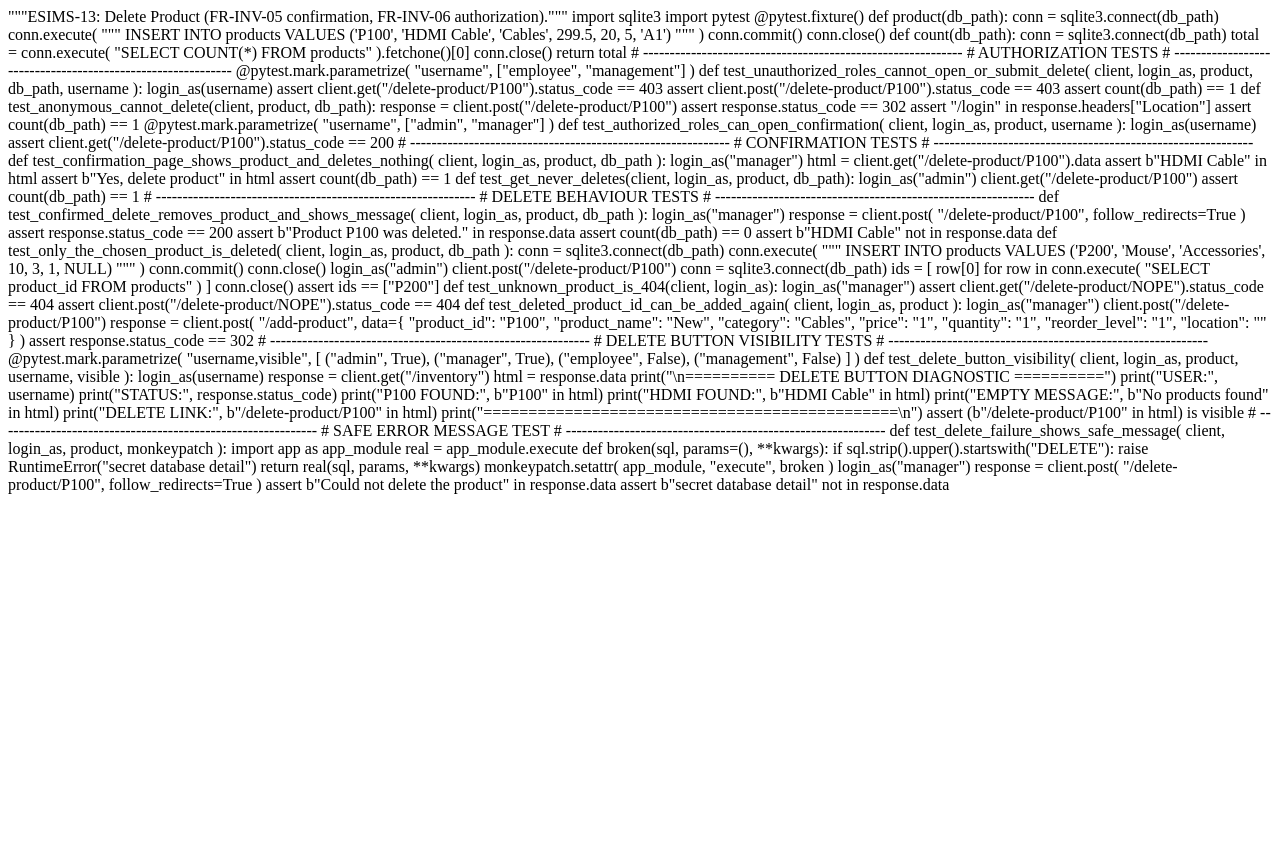
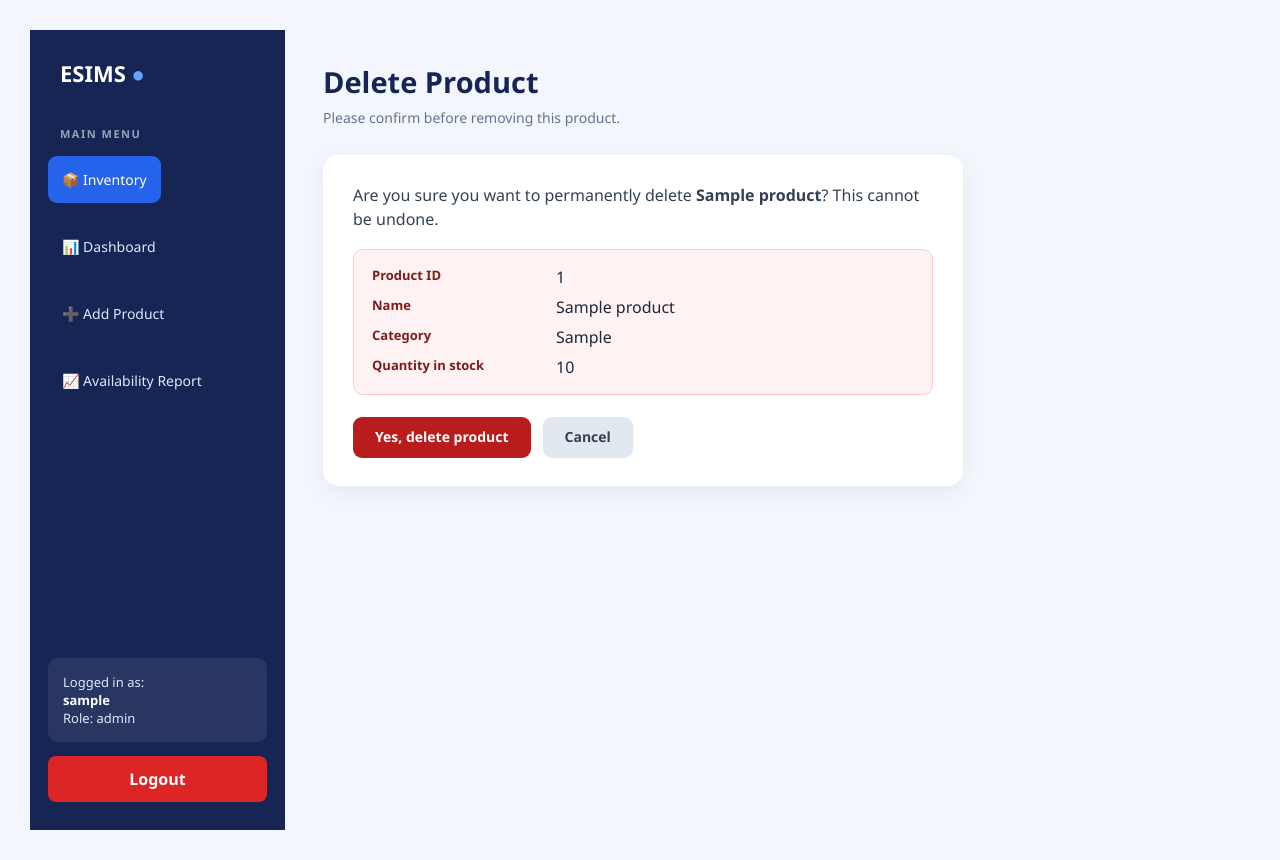
Before and after one commit to Inventory-Management-System-G16/Electronics_Store_Inventory_Management_System, a Flask app: page /delete-product/1 in a window 1280 px wide. Before the commit the page ends 494 px from the top, so only its background shows below. Run offline with Flask 3, Linux system fonts and the light colour scheme; the visitor is signed in with stand-in values (Sample User, id 1); tables that the repository leaves empty hold one stand-in row (values such as "Sample post").

Commit message:
fix: restore delete confirmation page

```diff
--- a/backend/templates/delete_product.html
+++ b/backend/templates/delete_product.html
@@ -1,247 +1,273 @@
-"""ESIMS-13: Delete Product (FR-INV-05 confirmation, FR-INV-06 authorization)."""
+<!DOCTYPE html>
+<html lang="en">
+<head>
+    <meta charset="UTF-8">
+    <meta name="viewport" content="width=device-width, initial-scale=1.0">
+    <title>ESIMS | Delete Product</title>
 
-import sqlite3
-import pytest
+    <link rel="stylesheet" href="{{ url_for('static', filename='style.css') }}">
 
+    <style>
+        * { box-sizing: border-box; }
 
-@pytest.fixture()
-def product(db_path):
-    conn = sqlite3.connect(db_path)
+        body {
+            margin: 0;
+            font-family: "Segoe UI", Arial, sans-serif;
+            background: #f3f6fc;
+            color: #1e293b;
+        }
 
-    conn.execute(
-        """
-        INSERT INTO products
-        VALUES ('P100', 'HDMI Cable', 'Cables', 299.5, 20, 5, 'A1')
-        """
-    )
+        a { text-decoration: none; }
 
-    conn.commit()
-    conn.close()
+        .layout { display: flex; min-height: 100vh; }
 
+        .sidebar {
+            width: 255px;
+            background: #172554;
+            color: white;
+            padding: 28px 18px;
+            flex-shrink: 0;
+            display: flex;
+            flex-direction: column;
+        }
 
-def count(db_path):
-    conn = sqlite3.connect(db_path)
+        .brand {
+            font-size: 22px;
+            font-weight: 800;
+            padding: 0 12px 38px;
+        }
 
-    total = conn.execute(
-        "SELECT COUNT(*) FROM products"
-    ).fetchone()[0]
+        .brand span { color: #60a5fa; }
 
-    conn.close()
-    return total
+        .menu-title {
+            color: #94a3b8;
+            font-size: 11px;
+            font-weight: 700;
+            letter-spacing: 1.5px;
+            padding: 0 12px;
+            margin-bottom: 15px;
+        }
 
+        .menu a {
+            display: block;
+            padding: 14px;
+            margin-bottom: 8px;
+            color: #dbeafe;
+            border-radius: 9px;
+            font-size: 14px;
+        }
 
-# ------------------------------------------------------------
-# AUTHORIZATION TESTS
-# ------------------------------------------------------------
+        .menu a:hover, .menu a.active {
+            background: #2563eb;
+            color: white;
+        }
 
-@pytest.mark.parametrize(
-    "username",
-    ["employee", "management"]
-)
-def test_unauthorized_roles_cannot_open_or_submit_delete(
-    client, login_as, product, db_path, username
-):
-    login_as(username)
+        .sidebar-bottom { margin-top: auto; }
 
-    assert client.get("/delete-product/P100").status_code == 403
-    assert client.post("/delete-product/P100").status_code == 403
+        .user-box {
+            padding: 15px;
+            background: rgba(255,255,255,0.08);
+            border-radius: 10px;
+            margin-top: 35px;
+            font-size: 13px;
+            color: #dbeafe;
+            overflow-wrap: anywhere;
+        }
 
-    assert count(db_path) == 1
+        .user-box strong { color: white; }
 
+        .logout-button {
+            margin-top: 14px;
+            width: 100%;
+            padding: 12px;
+            background: #dc2626;
+            color: white;
+            border: none;
+            border-radius: 8px;
+            cursor: pointer;
+            font-weight: 600;
+        }
 
-def test_anonymous_cannot_delete(client, product, db_path):
-    response = client.post("/delete-product/P100")
+        .main-content {
+            flex: 1;
+            min-width: 0;
+            padding: 32px 38px;
+        }
 
-    assert response.status_code == 302
-    assert "/login" in response.headers["Location"]
+        .topbar {
+            display: flex;
+            justify-content: space-between;
+            align-items: center;
+            gap: 15px;
+            margin-bottom: 28px;
+        }
 
-    assert count(db_path) == 1
+        .heading h1 {
+            margin: 0 0 7px;
+            font-size: 29px;
+            color: #172554;
+        }
 
+        .heading p {
+            margin: 0;
+            color: #64748b;
+            font-size: 14px;
+        }
 
-@pytest.mark.parametrize(
-    "username",
-    ["admin", "manager"]
-)
-def test_authorized_roles_can_open_confirmation(
-    client, login_as, product, username
-):
-    login_as(username)
+        .system-status {
+            background: #dcfce7;
+            color: #15803d;
+            padding: 9px 15px;
+            border-radius: 20px;
+            font-size: 12px;
+            font-weight: 700;
+        }
 
-    assert client.get("/delete-product/P100").status_code == 200
+        .confirm-card {
+            background: #fff;
+            border-radius: 15px;
+            padding: 28px 30px;
+            box-shadow: 0 6px 22px rgba(15, 23, 42, 0.06);
+            max-width: 640px;
+        }
 
+        .confirm-card p { margin: 0 0 18px; color: #334155; line-height: 1.5; }
 
-# ------------------------------------------------------------
-# CONFIRMATION TESTS
-# ------------------------------------------------------------
+        .confirm-details {
+            margin: 0 0 22px;
+            padding: 16px 18px;
+            border: 1px solid #fecaca;
+            background: #fef2f2;
+            border-radius: 10px;
+            display: grid;
+            grid-template-columns: 170px 1fr;
+            gap: 8px 14px;
+        }
 
-def test_confirmation_page_shows_product_and_deletes_nothing(
-    client, login_as, product, db_path
-):
-    login_as("manager")
+        .confirm-details dt { font-size: 13px; font-weight: 600; color: #7f1d1d; }
+        .confirm-details dd { margin: 0; color: #1e293b; }
 
-    html = client.get("/delete-product/P100").data
+        .form-actions { display: flex; gap: 12px; flex-wrap: wrap; }
 
-    assert b"HDMI Cable" in html
-    assert b"Yes, delete product" in html
+        .btn {
+            display: inline-flex;
+            align-items: center;
+            justify-content: center;
+            margin-top: 0;
+            padding: 12px 22px;
+            border: none;
+            border-radius: 9px;
+            font-weight: 600;
+            font-size: 14px;
+            line-height: 1.2;
+            cursor: pointer;
+            font-family: inherit;
+            text-decoration: none;
+        }
 
-    assert count(db_path) == 1
+        .btn-danger { background: #b91c1c; color: #fff; }
+        .btn-danger:hover { background: #991b1b; }
+        .btn-ghost { background: #e2e8f0; color: #334155; }
+        .btn-ghost:hover { background: #cbd5e1; }
 
+        @media (max-width: 900px) {
+            .layout { flex-direction: column; }
+            .sidebar { width: 100%; }
+            .main-content { padding: 24px 18px; }
+            .confirm-details { grid-template-columns: 1fr; }
+        }
+    </style>
+</head>
 
-def test_get_never_deletes(client, login_as, product, db_path):
-    login_as("admin")
+<body>
 
-    client.get("/delete-product/P100")
+<div class="layout">
 
-    assert count(db_path) == 1
+    <aside class="sidebar">
 
+        <div class="brand">ESIMS <span>●</span></div>
 
-# ------------------------------------------------------------
-# DELETE BEHAVIOUR TESTS
-# ------------------------------------------------------------
+        <div class="menu-title">MAIN MENU</div>
 
-def test_confirmed_delete_removes_product_and_shows_message(
-    client, login_as, product, db_path
-):
-    login_as("manager")
+        <nav class="menu">
+            <a href="{{ url_for('inventory') }}" class="active">
+                📦 Inventory
+            </a>
 
-    response = client.post(
-        "/delete-product/P100",
-        follow_redirects=True
-    )
+            {% if can_dashboard %}
+            <a href="{{ url_for('dashboard') }}">
+                📊 Dashboard
+            </a>
+            {% endif %}
 
-    assert response.status_code == 200
-    assert b"Product P100 was deleted." in response.data
+            {% if can_add %}
+            <a href="{{ url_for('add_product') }}">
+                ➕ Add Product
+            </a>
+            {% endif %}
 
-    assert count(db_path) == 0
-    assert b"HDMI Cable" not in response.data
+            {% if can_dashboard %}
+            <a href="{{ url_for('availability_report') }}">
+                📈 Availability Report
+            </a>
+            {% endif %}
+        </nav>
 
+        <div class="sidebar-bottom">
 
-def test_only_the_chosen_product_is_deleted(
-    client, login_as, product, db_path
-):
-    conn = sqlite3.connect(db_path)
+            <div class="user-box">
+                Logged in as:<br>
+                <strong>{{ session.get('username', 'User') }}</strong><br>
+                Role: {{ session.get('role', 'User') }}
+            </div>
 
-    conn.execute(
-        """
-        INSERT INTO products
-        VALUES ('P200', 'Mouse', 'Accessories', 10, 3, 1, NULL)
-        """
-    )
+            <form action="{{ url_for('logout') }}" method="POST">
+                <button type="submit" class="logout-button">
+                    Logout
+                </button>
+            </form>
 
-    conn.commit()
-    conn.close()
+        </div>
 
-    login_as("admin")
+    </aside>
 
-    client.post("/delete-product/P100")
+    <main class="main-content">
 
-    conn = sqlite3.connect(db_path)
+        <div class="topbar">
+            <div class="heading">
+                <h1>Delete Product</h1>
+                <p>Please confirm before removing this product.</p>
+            </div>
+        </div>
 
-    ids = [
-        row[0]
-        for row in conn.execute(
-            "SELECT product_id FROM products"
-        )
-    ]
+        <section class="confirm-card">
 
-    conn.close()
+            <p>
+                Are you sure you want to permanently delete
+                <strong>{{ product.product_name }}</strong>?
+                This cannot be undone.
+            </p>
 
-    assert ids == ["P200"]
+            <dl class="confirm-details">
+                <dt>Product ID</dt><dd>{{ product.product_id }}</dd>
+                <dt>Name</dt><dd>{{ product.product_name }}</dd>
+                <dt>Category</dt><dd>{{ product.category }}</dd>
+                <dt>Quantity in stock</dt><dd>{{ product.quantity }}</dd>
+            </dl>
 
+            <form method="post"
+                  action="{{ url_for('delete_product', product_id=product.product_id) }}">
+                <div class="form-actions">
+                    <button class="btn btn-danger" type="submit">Yes, delete product</button>
+                    <a class="btn btn-ghost" href="{{ url_for('inventory') }}">Cancel</a>
+                </div>
+            </form>
 
-def test_unknown_product_is_404(client, login_as):
-    login_as("manager")
+        </section>
 
-    assert client.get("/delete-product/NOPE").status_code == 404
-    assert client.post("/delete-product/NOPE").status_code == 404
+    </main>
 
+</div>
 
-def test_deleted_product_id_can_be_added_again(
-    client, login_as, product
-):
-    login_as("manager")
-
-    client.post("/delete-product/P100")
-
-    response = client.post(
-        "/add-product",
-        data={
-            "product_id": "P100",
-            "product_name": "New",
-            "category": "Cables",
-            "price": "1",
-            "quantity": "1",
-            "reorder_level": "1",
-            "location": ""
-        }
-    )
-
-    assert response.status_code == 302
-
-
-# ------------------------------------------------------------
-# DELETE BUTTON VISIBILITY TESTS
-# ------------------------------------------------------------
-
-@pytest.mark.parametrize(
-    "username,visible",
-    [
-        ("admin", True),
-        ("manager", True),
-        ("employee", False),
-        ("management", False)
-    ]
-)
-def test_delete_button_visibility(
-    client, login_as, product, username, visible
-):
-    login_as(username)
-
-    response = client.get("/inventory")
-    html = response.data
-
-    print("\n========== DELETE BUTTON DIAGNOSTIC ==========")
-    print("USER:", username)
-    print("STATUS:", response.status_code)
-    print("P100 FOUND:", b"P100" in html)
-    print("HDMI FOUND:", b"HDMI Cable" in html)
-    print("EMPTY MESSAGE:", b"No products found" in html)
-    print("DELETE LINK:", b"/delete-product/P100" in html)
-    print("==============================================\n")
-
-    assert (b"/delete-product/P100" in html) is visible
-
-
-# ------------------------------------------------------------
-# SAFE ERROR MESSAGE TEST
-# ------------------------------------------------------------
-
-def test_delete_failure_shows_safe_message(
-    client, login_as, product, monkeypatch
-):
-    import app as app_module
-
-    real = app_module.execute
-
-    def broken(sql, params=(), **kwargs):
-
-        if sql.strip().upper().startswith("DELETE"):
-            raise RuntimeError("secret database detail")
-
-        return real(sql, params, **kwargs)
-
-    monkeypatch.setattr(
-        app_module,
-        "execute",
-        broken
-    )
-
-    login_as("manager")
-
-    response = client.post(
-        "/delete-product/P100",
-        follow_redirects=True
-    )
-
-    assert b"Could not delete the product" in response.data
-    assert b"secret database detail" not in response.data
+</body>
+</html>
```
Also changed, not shown: backend/templates/login.html (+8 -1 lines).
